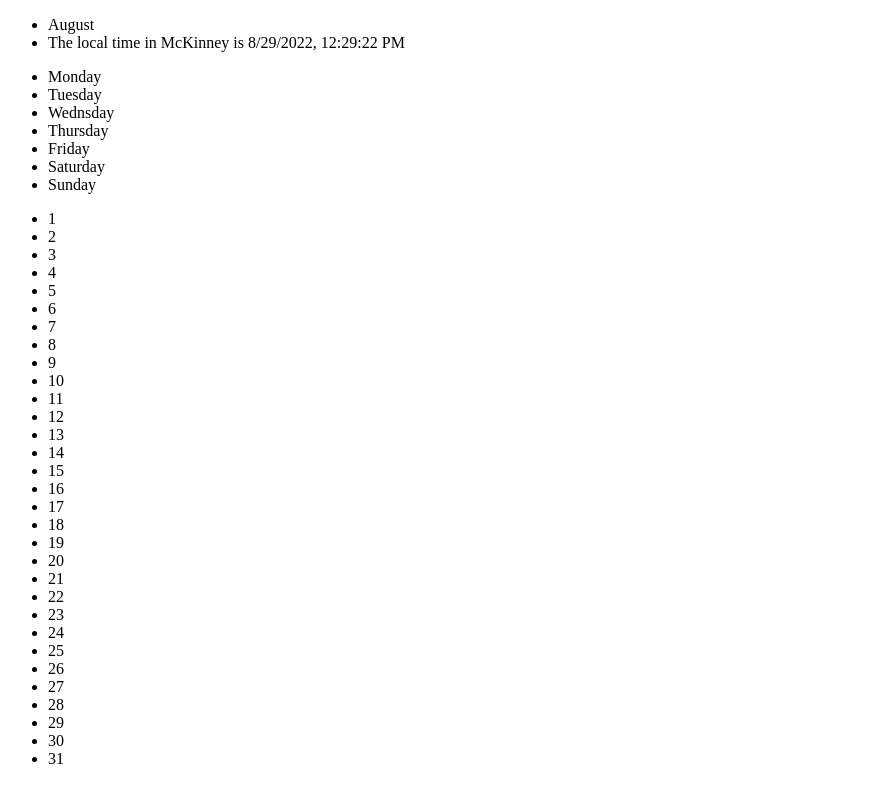
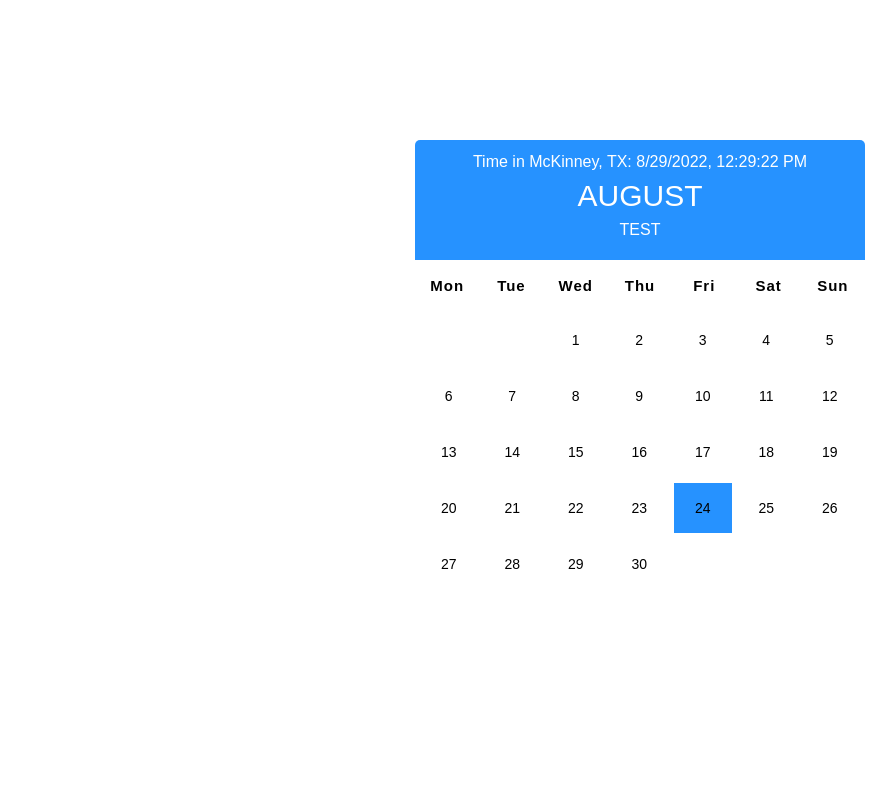
Before and after one commit to Yugen-X/Calendar-Project, a plain HTML site: page index.html in a window 1280 px wide. Shown: the whole page, without its empty margins (0-896 px from the left). Drawn offline with Linux system fonts and the light colour scheme.

Commit message:
TX time zone
- adds the McKinney,TX timezone to the calendar
- adds the month dynamically to the calendar
--Notes--
need to figure out how to add the days dynamically
also need to add the date for the users browser(maybe)

```diff
--- a/app.js
+++ b/app.js
@@ -1,28 +1,38 @@
-//get the current month of the year
-const monthArr = ['January', 'February', 'March', 'April', 'May', 'June', 'July', 'August', 'September', 'October', 'November', 'December'];
-const currentMonth = new Date();
-let getCurrentMonth = monthArr[currentMonth.getMonth()];
-console.log(getCurrentMonth)
-//get the current day of the month
-const dayArr = ['Sunday' ,'Monday', 'Tuesday', 'Wednsday', 'Thursday', 'Friday', 'Saturday'];
-const currentDay = new Date();
-let today = dayArr[currentDay.getDay()];
-console.log(today);
-//time zone conversion
-function calcTime(city, offset) {
+function calcTime(offset) {
     d = new Date();
     utc = d.getTime() + (d.getTimezoneOffset() * 60000);
     nd = new Date(utc + (3600000*offset));
-    return `The local time in ${city} is ${nd.toLocaleString()}`;
+    console.log(nd.toLocaleString());
+    let stringDate = nd.toLocaleString();
+    // const stringArray = stringDate.split(", ");
+    // // console.log(stringArray[0]);
+    // // console.log(stringArray[1]);
+    // const dataArray = stringArray[0].split('/');
+    // // console.log(dataArray[0]);
+    // // console.log(dataArray[1]);
+    // // console.log(dataArray[2]);
+    // return dataArray;
+    return stringDate;
 }
-let McKinneyTime = calcTime('McKinney', '-5');
-//displays the days to the HTML
-document.getElementById('current-month').innerHTML = getCurrentMonth;
-document.getElementById("mckinney-time").innerHTML = McKinneyTime;
-document.getElementById('monday').innerHTML = dayArr[1];
-document.getElementById('tuesday').innerHTML = dayArr[2];
-document.getElementById('wednsday').innerHTML = dayArr[3];
-document.getElementById('thursday').innerHTML = dayArr[4];
-document.getElementById('friday').innerHTML = dayArr[5];
-document.getElementById('saturday').innerHTML = dayArr[6];
-document.getElementById('sunday').innerHTML = dayArr[0];
+let McKinneyTime = calcTime('-5');
+console.log(McKinneyTime)
+
+const date = new Date();
+
+const months = [
+'January',
+'February',
+'March',
+'April',
+'May',
+'June',
+'July',
+'August',
+'September',
+'October',
+'November',
+'December'
+];
+
+document.querySelector('.date h1').innerHTML = months[date.getMonth()];
+document.querySelector('.date div').innerHTML = `Time in McKinney, TX: ${McKinneyTime}`;
--- a/index.html
+++ b/index.html
@@ -6,59 +6,62 @@
     <meta name="viewport" content="width=device-width, initial-scale=1.0">
     <link rel="stylesheet" href="./style.css">
     <script src="./app.js" defer></script>
-    <title>Document</title>
+    <title>Calendar</title>
 </head>
 <body>
-    <div class="month">
-        <ul>
-            <li id="current-month"></li>
-            <li id ="mckinney-time"></li>
-        </ul>
-
+<div class="container">
+    <div class="calender">
+        <div class="months">
+            <div class="date">
+                <div id="mckinney-time"></div>
+                <h1 id="current-month"></h1>
+                <p id="current-day">TEST</p>
+            </div>
+        </div>
+        <div class="weekdays">
+            <div>Mon</div>
+            <div>Tue</div>
+            <div>Wed</div>
+            <div>Thu</div>
+            <div>Fri</div>
+            <div>Sat</div>
+            <div>Sun</div>
+        </div>
+        <div class="days">
+            <div class="empty"></div>
+            <div class="empty"></div>
+            <div>1</div>
+            <div>2</div>
+            <div>3</div>
+            <div>4</div>
+            <div>5</div>
+            <div>6</div>
+            <div>7</div>
+            <div>8</div>
+            <div>9</div>
+            <div>10</div>
+            <div>11</div>
+            <div>12</div>
+            <div>13</div>
+            <div>14</div>
+            <div>15</div>
+            <div>16</div>
+            <div>17</div>
+            <div>18</div>
+            <div>19</div>
+            <div>20</div>
+            <div>21</div>
+            <div>22</div>
+            <div>23</div>
+            <div class="today">24</div>
+            <div>25</div>
+            <div>26</div>
+            <div>27</div>
+            <div>28</div>
+            <div>29</div>
+            <div>30</div>
+        </div>
     </div>
-
-    <ul class="weekdays">
-        <li id="monday"></li>
-        <li id="tuesday"></li>
-        <li id="wednsday"></li>
-        <li id="thursday"></li>
-        <li id="friday"></li>
-        <li id="saturday"></li>
-        <li id="sunday"></li>
-    </ul>
-
-    <ul class="days-of-week">
-        <li>1</li>
-        <li>2</li>
-        <li>3</li>
-        <li>4</li>
-        <li>5</li>
-        <li>6</li>
-        <li>7</li>
-        <li>8</li>
-        <li>9</li>
-        <li>10</li>
-        <li>11</li>
-        <li>12</li>
-        <li>13</li>
-        <li>14</li>
-        <li>15</li>
-        <li>16</li>
-        <li>17</li>
-        <li>18</li>
-        <li>19</li>
-        <li>20</li>
-        <li>21</li>
-        <li>22</li>
-        <li>23</li>
-        <li>24</li>
-        <li>25</li>
-        <li>26</li>
-        <li>27</li>
-        <li>28</li>
-        <li>29</li>
-        <li>30</li>
-        <li>31</li>
-    </ul>
+</div>
 </body>
 </html>
--- a/style.css
+++ b/style.css
@@ -0,0 +1,92 @@
+* {
+    box-sizing: border-box;
+}
+
+body {
+    margin: 0;
+    padding: 0;
+    font-family: sans-serif;
+}
+
+.container {
+    display: flex;
+    justify-content: center;
+    align-items: center;
+    width: 100%;
+    height: 100vh;
+}
+.weekdays,.days {
+    color: black;
+}
+
+.calender {
+    color: #ffffff;
+    width: 450px;
+    height: 520px;
+}
+
+
+.months {
+    display: flex;
+    justify-content: center;
+    align-items: center;
+    text-align: center;
+    background-color: #2692ff;
+    border-radius: 5px 5px 0 0;
+    width: 100%;
+    height: 120px;
+}
+
+.months h1 {
+    font-size: 30px;
+    font-weight: 400;
+    text-transform: uppercase;
+    margin: 8px 0;
+}
+
+#current-day {
+    margin: 8px 0;
+}
+
+.weekdays {
+    display: flex;
+    width: 100%;
+    height: 50px;
+    justify-content: space-evenly;
+}
+.weekdays div {
+    display: flex;
+    align-items: center;
+    justify-content: center;
+    font-size: 15px;
+    font-weight: bold;
+    letter-spacing: 1px;
+    width: 100%;
+}
+
+.days {
+    display: flex;
+    flex-wrap: wrap;
+    padding: 2px;
+    width: 100%;
+}
+
+.days div {
+    display: flex;
+    justify-content: center;
+    align-items: center;
+    font-size: 14px;
+    margin: 3px;
+    width: 57.5px;
+    height: 50px;
+}
+
+.days div:hover:not(.empty){
+    border: 2px solid black;
+    cursor: pointer;
+    background-color: rgba(0, 0, 0, .25);
+}
+
+.today {
+    background-color: #2692ff;
+}
```
